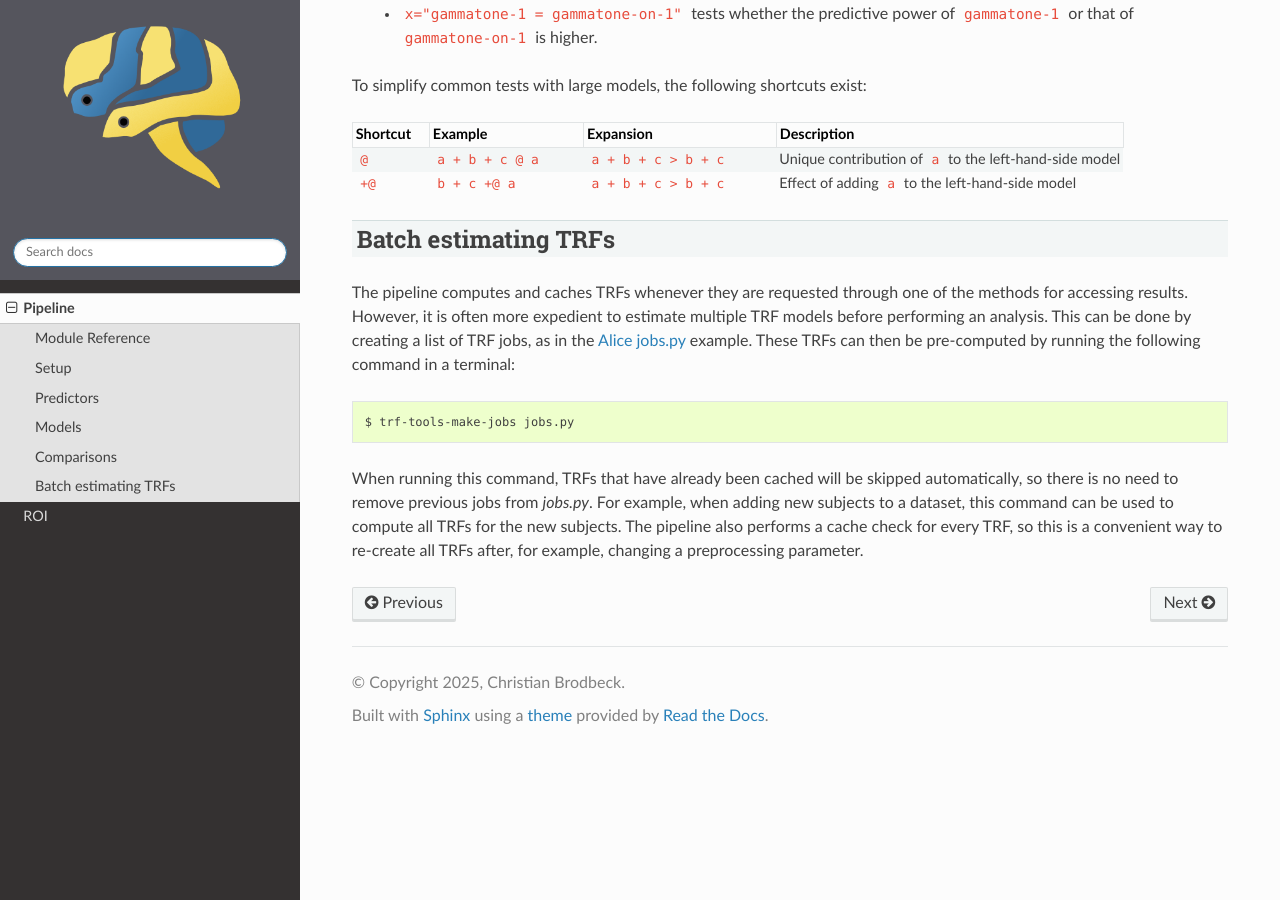
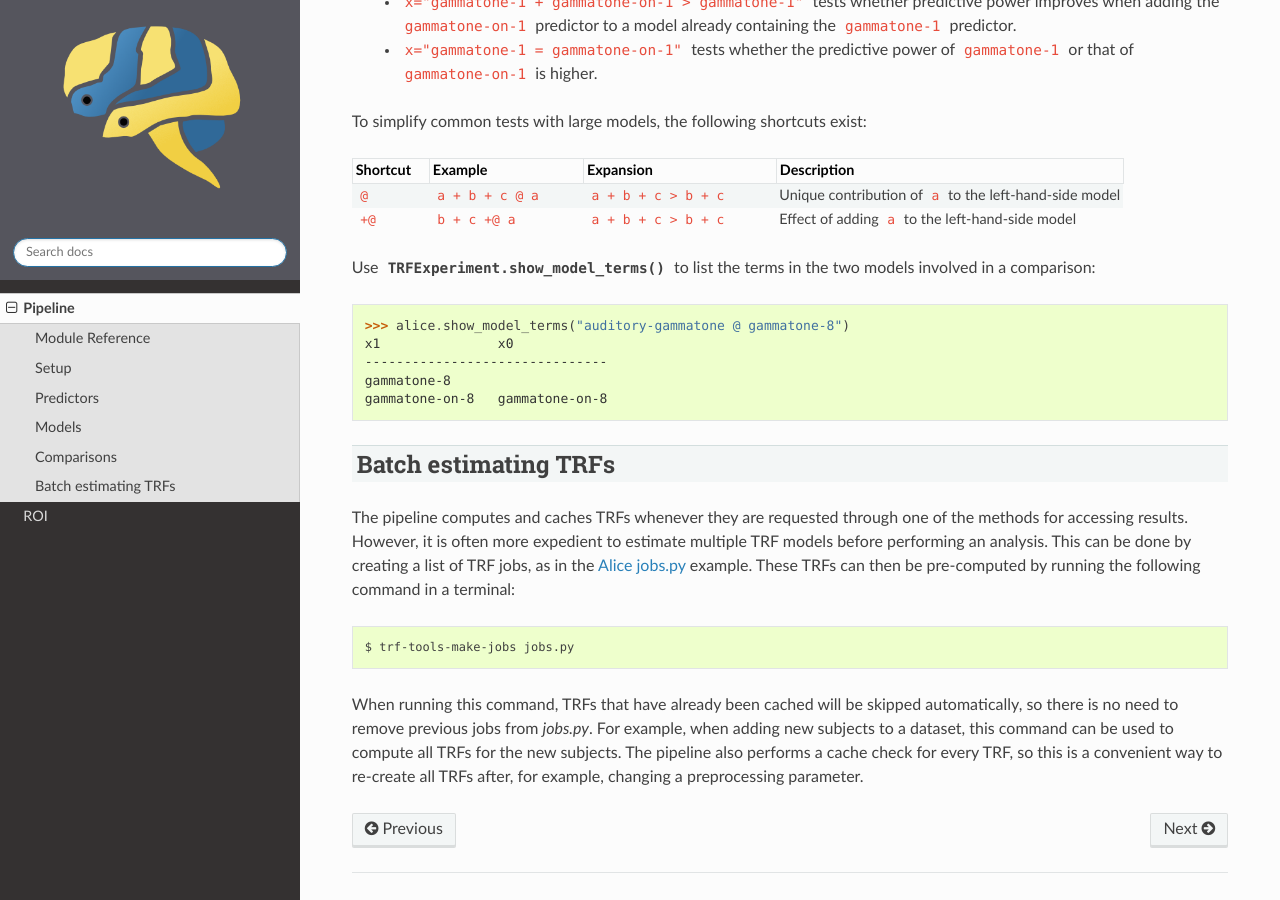
Before and after one commit to christianbrodbeck/TRF-Tools, a Sphinx documentation site: the page built from doc/pipeline.rst, in a window 1280 px wide and 900 px high, scrolled down 3327 px. Built offline with Sphinx 7.4.7 and the Read the Docs theme 3.1.0, drawn with Linux system fonts in a browser that asks for light colours; formulas are drawn with MathJax 3; some of the changed text lies outside the part shown.

Commit message:
DOC:  TRFExperiment.show_model_terms()

```diff
--- a/doc/pipeline.rst
+++ b/doc/pipeline.rst
@@ -71,16 +71,18 @@
 To shorten long models specifications, named sub-models can be specified in :attr:`TRFExperiment.models`. For example, with::
 
     models = {
-        "auditory": "gammatone-8 + gammatone-on-8",
+        "auditory-gammatone": "gammatone-8 + gammatone-on-8",
     }
 
 The combined auditory model can then be invoked with ``auditory``. For example, the effect of acoustic onsets in the combined auditory model could be tested with ``x="auditory @ gammatone-on-8"``, which would internally expand to ``x="gammatone-8 + gammatone-on-8 @ gammatone-on-8"``.
 
 Use :meth:`TRFExperiment.show_model_terms` to list all terms in a model, e.g.::
 
-    >>> e.show_model_terms("auditory")
-    gammatone-8
-    gammatone-on-8
+    >>> alice.show_model_terms("auditory-gammatone")
+    #   term
+    ------------------
+    0   gammatone-8
+    1   gammatone-on-8
 
 
 Stimuli
@@ -152,6 +154,14 @@
      - ``a + b + c > b + c``
      - Effect of adding ``a`` to the left-hand-side model
 
+Use :meth:`TRFExperiment.show_model_terms` to list the terms in the two models involved in a comparison::
+
+    >>> alice.show_model_terms("auditory-gammatone @ gammatone-8")
+    x1               x0
+    -------------------------------
+    gammatone-8
+    gammatone-on-8   gammatone-on-8
+
 
 ^^^^^^^^^^^^^^^^^^^^^
 Batch estimating TRFs
```
Also changed, not shown: 2 other files.
